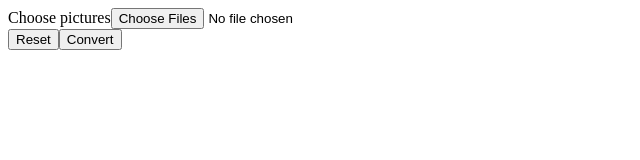
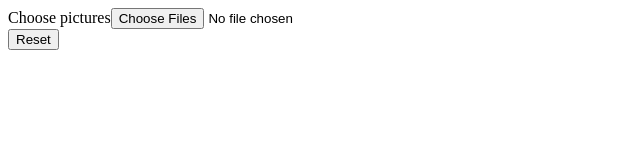
Before and after one commit to i5irin/gyupic, a React (Vite) app: page / in a window 1280 px wide. Shown: the top 160 px of the page, without its empty margins (0-640 px from the left). Built offline with nearby package versions, Linux system fonts and the light colour scheme.

Commit message:
feat: remove the convert button

```diff
--- a/src/App.tsx
+++ b/src/App.tsx
@@ -91,52 +91,6 @@ export default function App() {
     [showToast],
   );
 
-  // Keep manual conversion by button (to be replaced with automatic conversion by queue later)
-  const onConvert = useCallback(() => {
-    const run = async () => {
-      const targets = state.items.filter((it) => it.status === 'queued');
-
-      await Promise.all(
-        targets.map(async (item) => {
-          dispatch({ type: 'START_ITEM', id: item.id });
-          try {
-            const converted = await ImageFileService.convertToJpeg(
-              item.src.imageFile,
-              state.settings.jpegQuality,
-            );
-
-            const outFile = converted.asFile();
-            const previewUrl = URL.createObjectURL(outFile);
-
-            const sizeBefore = item.src.file.size;
-            const sizeAfter = outFile.size;
-            const reductionRatio =
-              sizeBefore > 0
-                ? Math.max(0, (sizeBefore - sizeAfter) / sizeBefore)
-                : 0;
-
-            dispatch({
-              type: 'FINISH_ITEM',
-              id: item.id,
-              out: {
-                file: outFile,
-                previewUrl,
-                sizeBefore,
-                sizeAfter,
-                reductionRatio,
-              },
-            });
-          } catch (e) {
-            const msg = e instanceof Error ? e.message : 'Unknown error';
-            dispatch({ type: 'FAIL_ITEM', id: item.id, error: msg });
-          }
-        }),
-      );
-    };
-
-    run();
-  }, [state.items, state.settings.jpegQuality]);
-
   const gridItems = selectGridItems(state.items);
   const scrollToId = state.lastAddedIds[state.lastAddedIds.length - 1];
 
@@ -148,9 +102,6 @@ export default function App() {
         <button type="button" onClick={onReset}>
           Reset
         </button>
-        <button type="button" onClick={onConvert}>
-          Convert
-        </button>
       </form>
 
       <ItemsGrid items={gridItems} scrollToId={scrollToId} />
```
